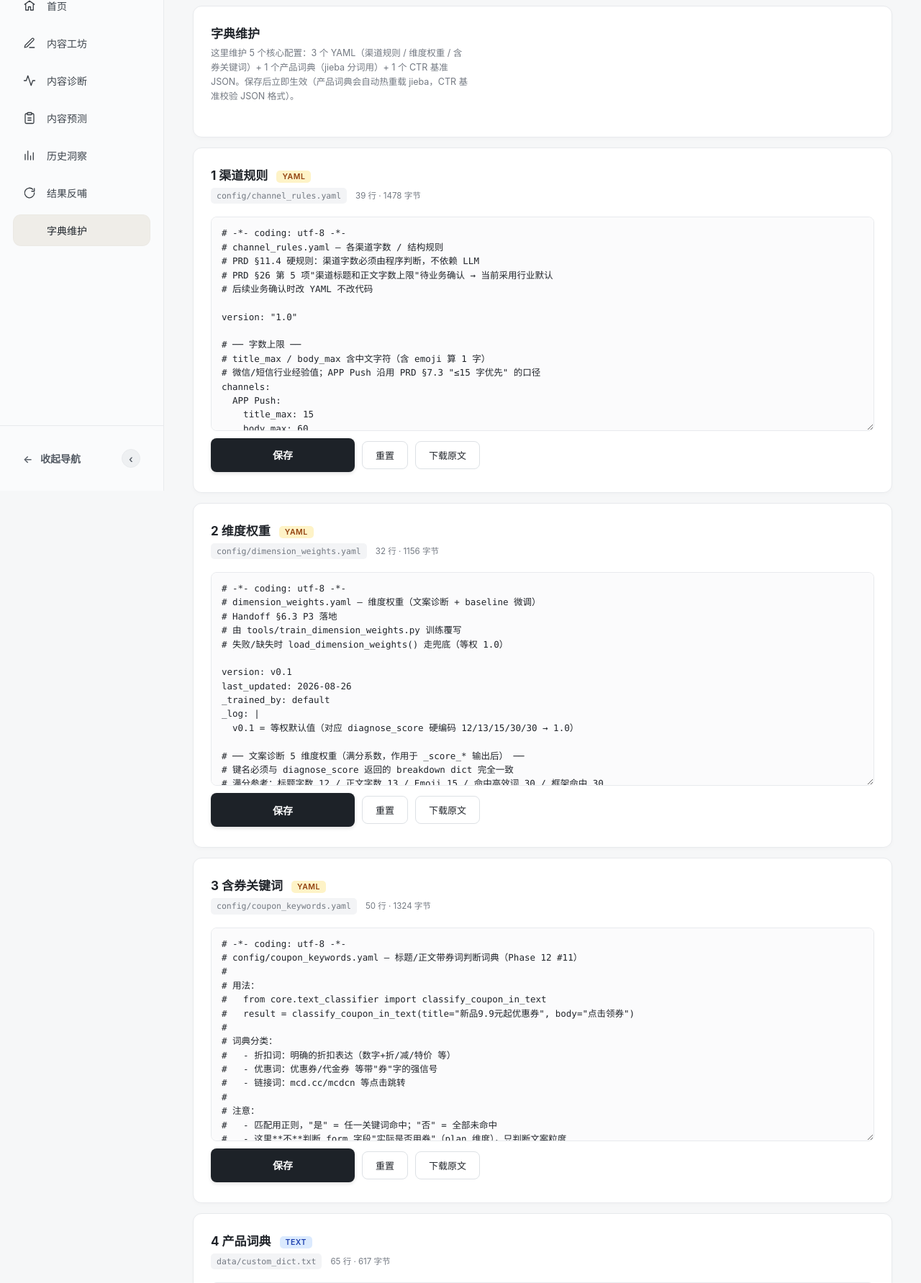
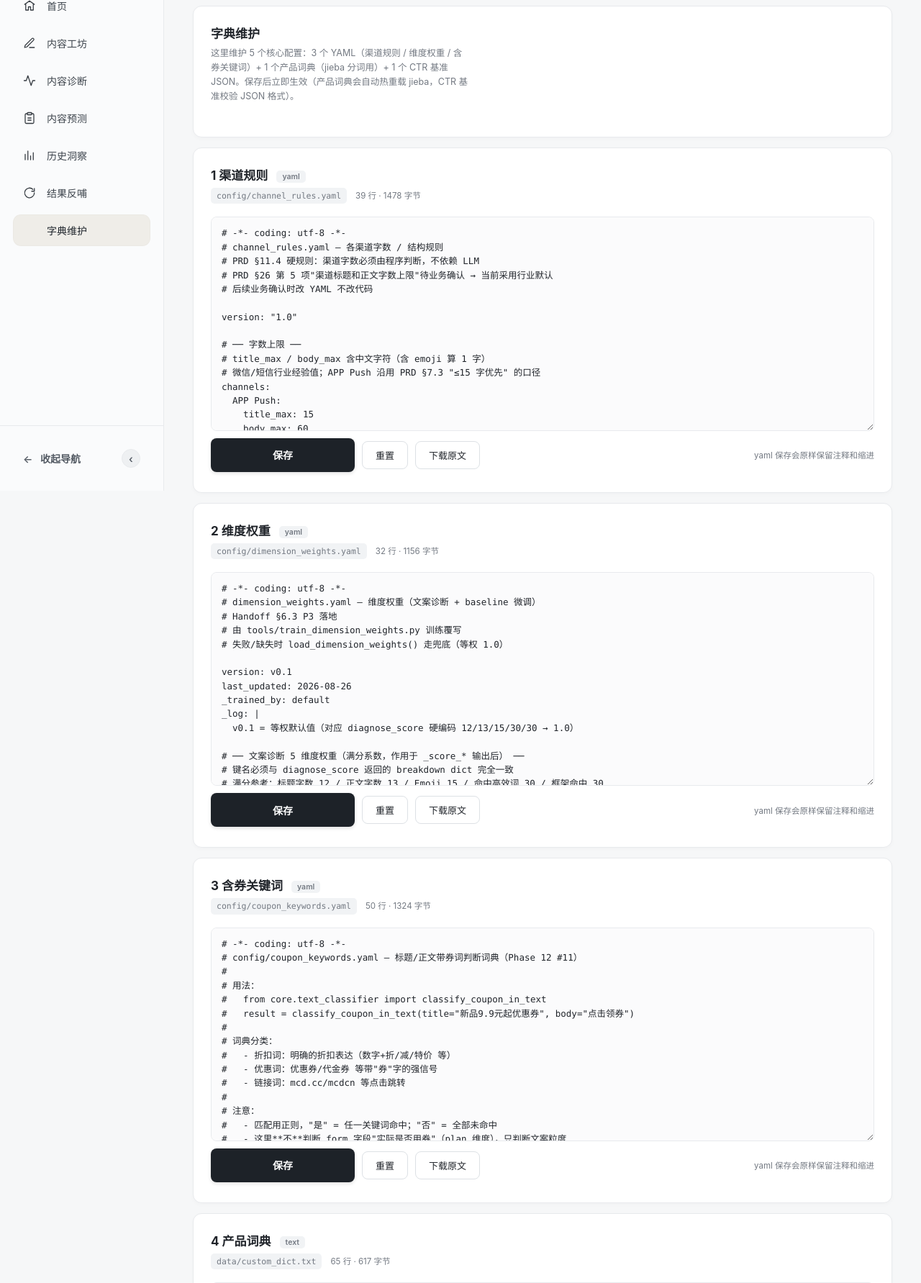
Before and after one commit to ori-yin/mcd-ai-content-platform, a FastAPI app: page /settings in a window 1280 px wide. Shown: the part 118-1901 px from the top of the page at 72% size. Run offline with FastAPI, Linux system fonts and the light colour scheme; some libraries are stand-ins or nearby versions.

Commit message:
fix(settings): DESIGN.md 复盘 4 项收敛
- dict-kind-badge 三色 (yaml黄/text蓝/json绿) 改统一 neutral token
  (DESIGN §24: every card a different color 禁止)
- dict-path 硬编码 #f3f4f6 改 var(--soft) (DESIGN §22: 复用 design tokens)
- flash banner 去外层 panel-card (DESIGN §12: fewer meaningful containers)
- dict-actions-hint 补 yaml 提示 (yaml 缩进错就 parse 不了，必须告知用户)

848 PASS / 0 FAIL

```diff
--- a/web/static/css/style.css
+++ b/web/static/css/style.css
@@ -310,17 +310,15 @@ a:hover{color:var(--black)}
 .dict-path{
   font-family:ui-monospace,SFMono-Regular,Menlo,monospace;
   font-size:11.5px;color:var(--muted);
-  background:#f3f4f6;padding:2px 8px;border-radius:5px;
+  background:var(--soft);padding:2px 8px;border-radius:5px;
 }
 .dict-stat{font-size:11.5px;color:var(--muted)}
 .dict-kind-badge{
-  display:inline-block;font-size:10.5px;font-weight:600;letter-spacing:0.5px;
-  padding:2px 8px;border-radius:5px;text-transform:uppercase;
+  display:inline-block;font-size:10.5px;font-weight:600;
+  padding:2px 8px;border-radius:5px;
   margin-left:8px;vertical-align:middle;
+  background:var(--soft);color:var(--muted);
 }
-.dict-kind-badge.kind-yaml{background:#fef3c7;color:#92400e}
-.dict-kind-badge.kind-text{background:#dbeafe;color:#1e40af}
-.dict-kind-badge.kind-json{background:#dcfce7;color:#166534}
 
 table{width:100%;border-collapse:separate;border-spacing:0;font-size:13px}
 td{
--- a/web/templates/pages/06_settings.html
+++ b/web/templates/pages/06_settings.html
@@ -14,10 +14,10 @@
 
 {# flash #}
 {% if flash_err %}
-<div class="panel-card"><div class="warning-banner">{{ flash_err }}</div></div>
+<div class="warning-banner">{{ flash_err }}</div>
 {% endif %}
 {% if flash_msg %}
-<div class="panel-card"><div class="success-banner">{{ flash_msg }}</div></div>
+<div class="success-banner">{{ flash_msg }}</div>
 {% endif %}
 
 {# 5 个字典 panel #}
@@ -52,6 +52,7 @@
         下载原文
       </a>
       <span class="dict-actions-hint">
+        {% if d.kind == 'yaml' %}yaml 保存会原样保留注释和缩进{% endif %}
         {% if d.kind == 'json' %}保存时会校验 JSON 格式{% endif %}
         {% if d.kind == 'text' and d.id == 'custom_dict' %}保存后自动重载 jieba{% endif %}
       </span>
```
